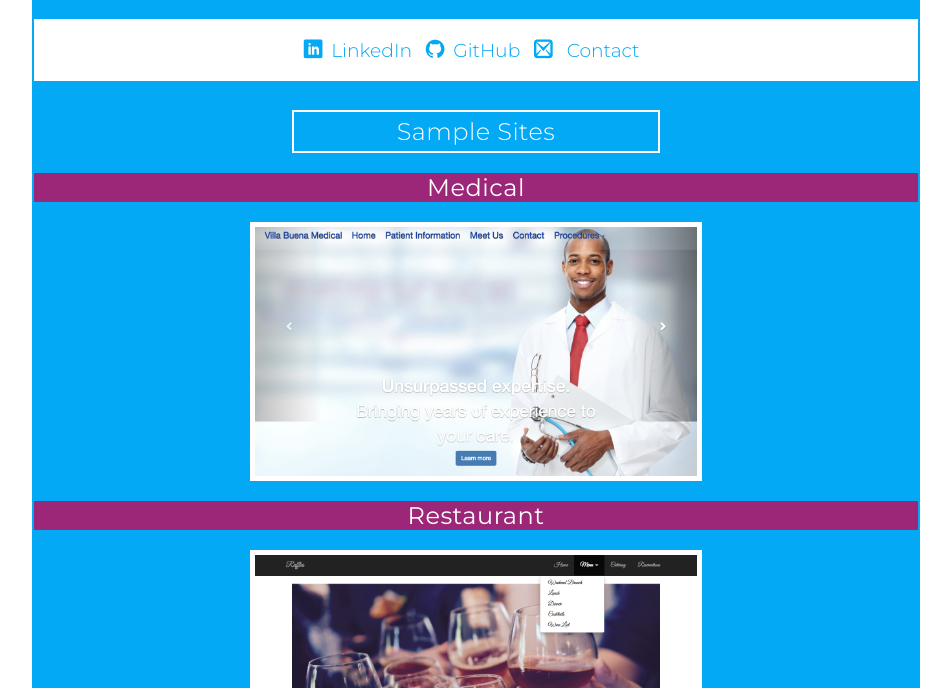
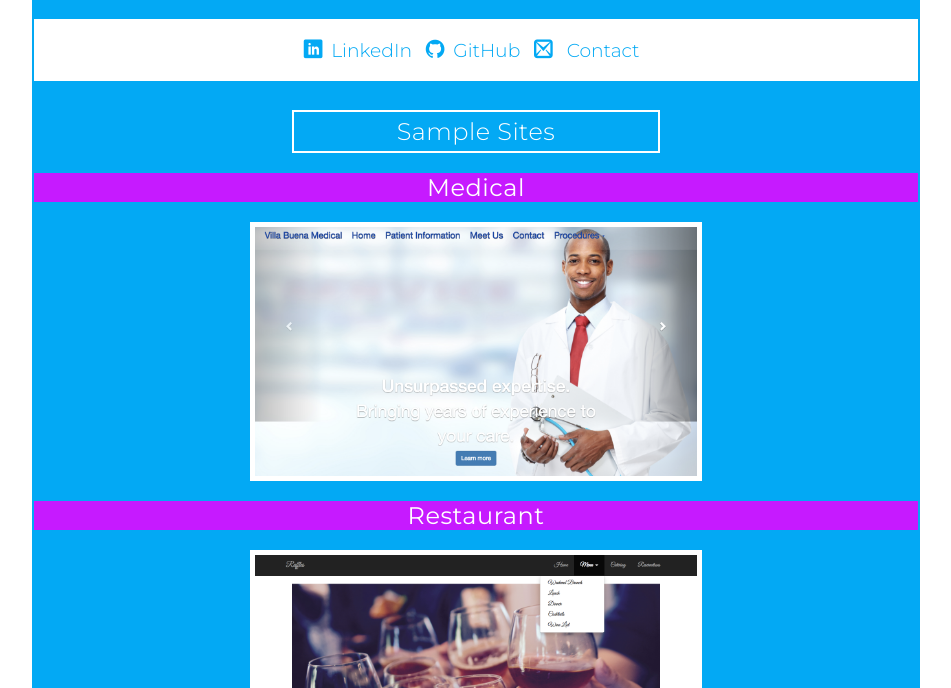
Before and after one commit to CWShelly/myPortfolio, a website: page app/index.html in a window 1280 px wide. Shown: the part 112-800 px from the top of the page, without its empty margins (164-1115 px from the left). Drawn offline with Linux system fonts and the light colour scheme; files whose address does not match are found by name.

Commit message:
coloring

```diff
--- a/app/css/style.css
+++ b/app/css/style.css
@@ -101,7 +101,8 @@ margin-bottom: 5px;*/
 }
 
 .contentTitle h2{
-  background: #9c2778;
+  /*background: #9c2778;*/
+  background: #c61aff;
   font-weight: 400;
 }
 
```
